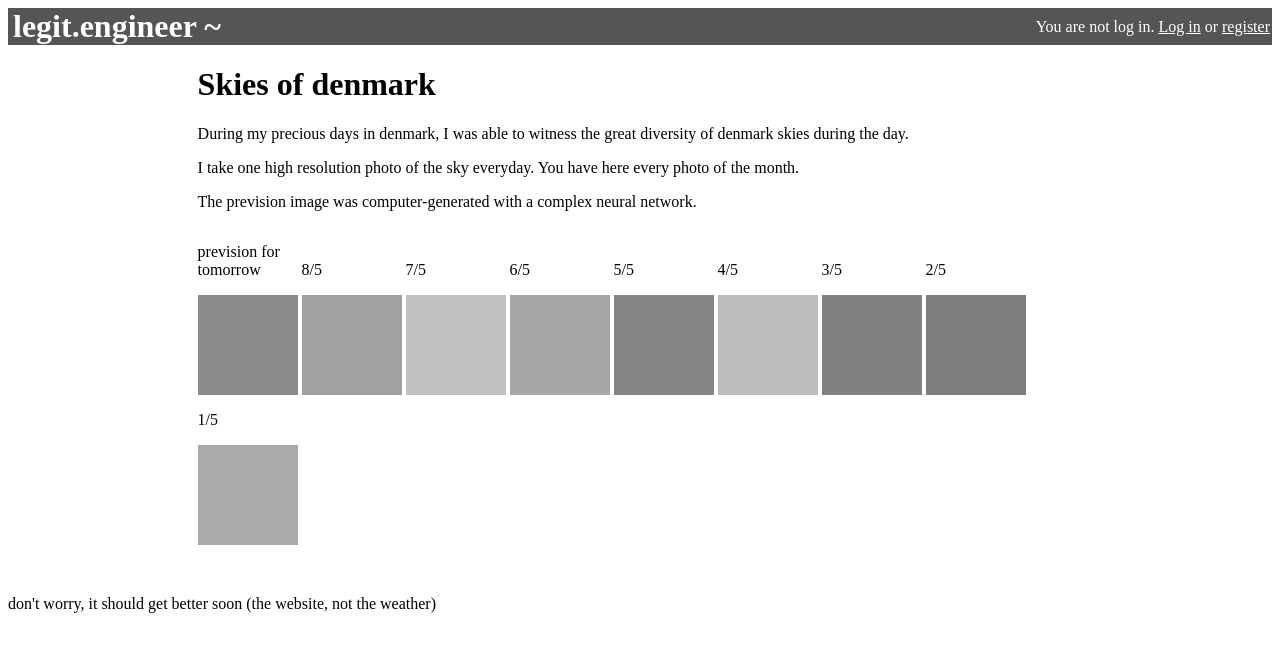
After one commit to supermouette/tha_bomb_online, a Django app: page /skies_of_denmark in a window 1280 px wide. The commit adds this page. Shown: the top 652 px of the page. Run offline with Django 3.2, Linux system fonts and the light colour scheme; data comes from the database, SQL or seed files in the repository.

Commit message:
fix typo : sky => skies

```diff
--- a/game/templates/game/index.html
+++ b/game/templates/game/index.html
@@ -4,7 +4,7 @@
 {% block content %}
     <h1> Index</h1>
     <p>Heyyyyy</p>
-    <p> <a href="{% url 'skys' %}" > Skys of Denmark</a></p>
+    <p> <a href="{% url 'skies' %}" > Skies of Denmark</a></p>
     <p> Time Bomb online (you need to be logged in)
         {% if user and not user.is_anonymous %}
             <a href="{% url 'waiting_room' %}"> -> waiting room</a>
--- /dev/null
+++ b/game/templates/game/skies_of_denmark.html
@@ -0,0 +1,25 @@
+{% extends 'game/base.html' %}
+
+{% block title %} Skies of Denmark {% endblock %}
+{% block content %}
+    <div id="skybox">
+        <h1>Skies of denmark</h1>
+        <p>During my precious days in denmark, I was able to witness the great diversity of denmark skies during the day.</p>
+        <p> I take one high resolution photo of the sky everyday. You have here every photo of the month.</p>
+        <p> The prevision image was computer-generated with a complex neural network.</p>
+        <div>
+            <div class="day">
+                <p class="label">prevision for <br>tomorrow </p>
+                <div class="sky" style="background-color:rgb({{tomorrow.color}}, {{tomorrow.color}}, {{tomorrow.color}})"></div>
+            </div>
+            {% for day in skies %}
+                <div class="day">
+                <p class="label"> {{day.day}}/{{day.month}} </p>
+                <div class="sky" style="background-color:rgb({{day.color}}, {{day.color}}, {{day.color}})"></div>
+                </div>
+            {% endfor %}
+        </div>
+    </div>
+{% endblock %}
+
+{% block footer %} (the website, not the weather) {% endblock %}
--- a/game/urls.py
+++ b/game/urls.py
@@ -4,7 +4,7 @@ from . import views
 
 urlpatterns = [
     path('', views.index, name='index'),
-    path('skys_of_denmark', views.skys_of_denmark, name='skys'),
+    path('skies_of_denmark', views.skies_of_denmark, name='skies'),
     path('verysecure/register', views.signup, name='signup'),
     path('game', views.waiting_room, name="waiting_room"),
     path('game/<int:game_id>', views.game_page, name="game_page"),
--- a/game/views/__init__.py
+++ b/game/views/__init__.py
@@ -1,4 +1,4 @@
-from .index import index, skys_of_denmark
+from .index import index, skies_of_denmark
 from .user import signup
 from .waiting_room import *
 from .game import *
--- a/game/views/index.py
+++ b/game/views/index.py
@@ -11,7 +11,7 @@ def index(request):
     return render(request, 'game/index.html', context)
 
 
-def skys_of_denmark(request):
+def skies_of_denmark(request):
     import datetime
     from game.models import Sky
     from random import randrange
@@ -46,9 +46,9 @@ def skys_of_denmark(request):
         days = Sky.objects.order_by("-day")
 
     context = {
-        'skys':days[1:],
+        'skies': days[1:],
         'tomorrow': days[0],
         'user': user,
     }
 
-    return render(request, 'game/skys_of_denmark.html', context)
+    return render(request, 'game/skies_of_denmark.html', context)
```
Also changed, not shown: game/templates/game/skys_of_denmark.html (deleted, +0 -25 lines).
